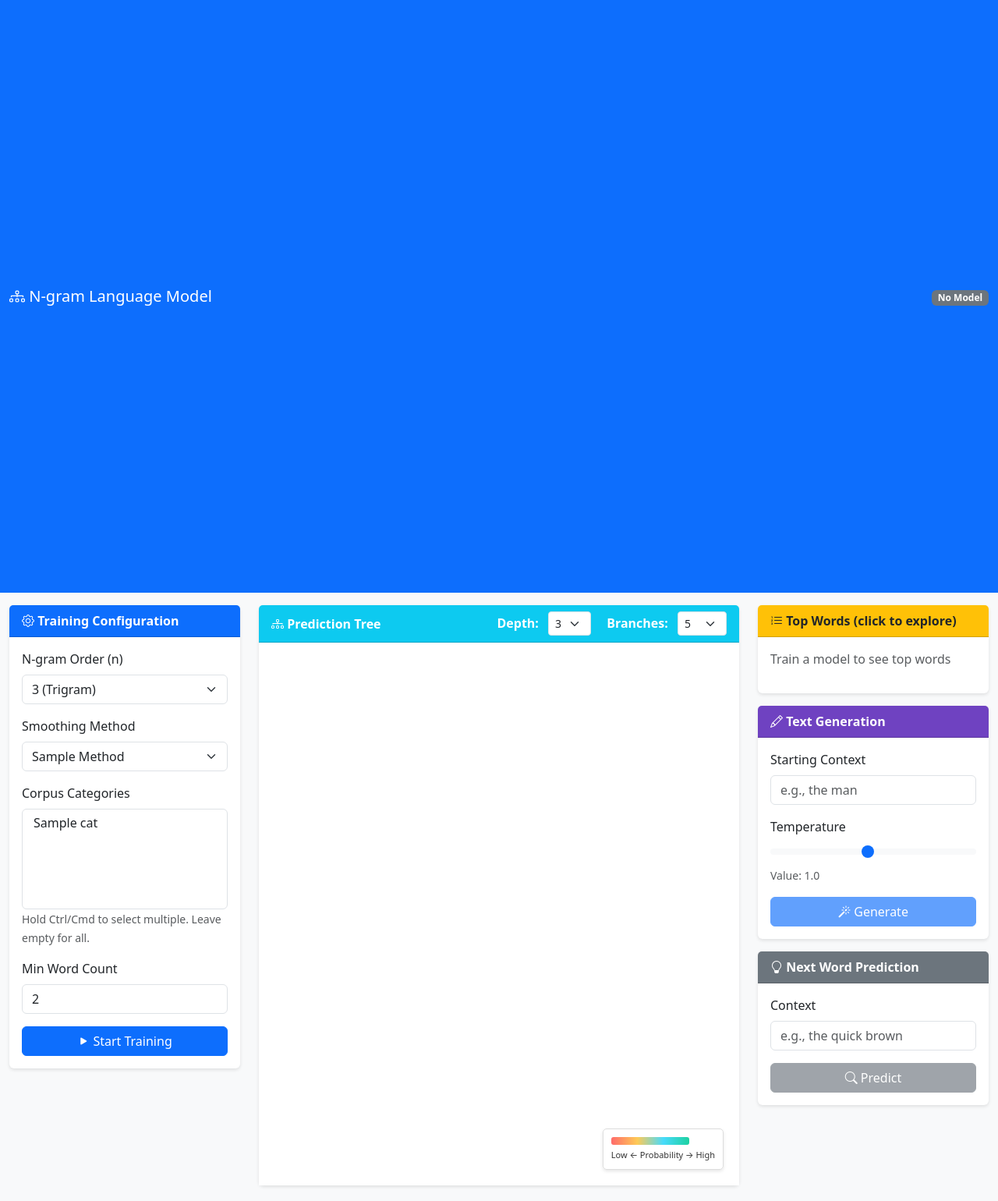
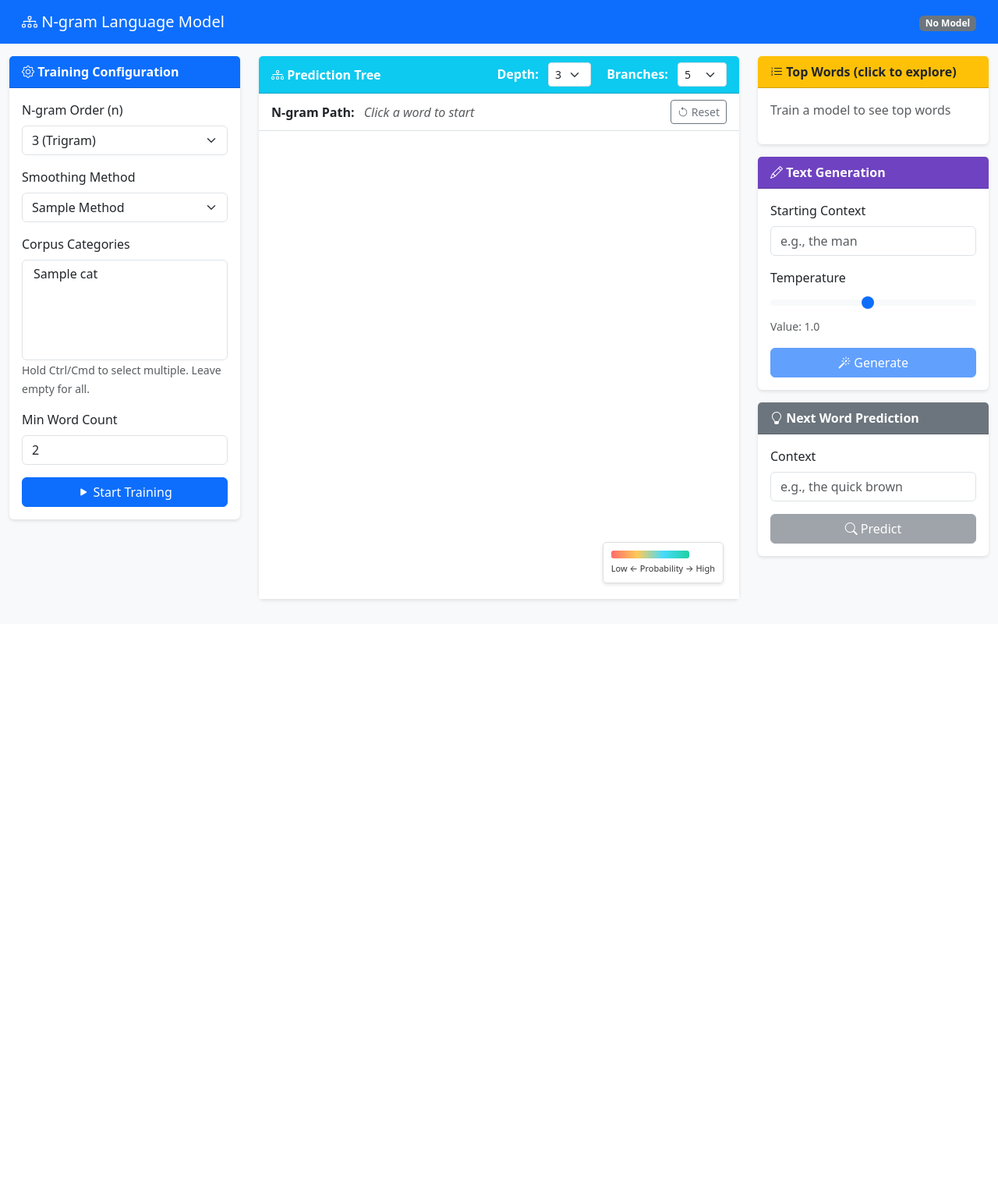
Before and after one commit to lenbinus/nlp, a Flask app: template web/templates/index.html in a window 1280 px wide. Shown: the whole page at 78% size. After the commit the page ends 772 px from the top, so only its background shows below. Run offline with Flask 3, Linux system fonts and the light colour scheme; the template is opened without the code that fills it: most values are stand-ins (such as "Sample title", 1, 10 or a date in 2020).

Commit message:
fix: Navbar height, add n-gram path tracking with reset
- Fixed navbar taking too much vertical space
- Added n-gram path display showing selected word sequence
- Probabilities now based on full n-gram context, not just last word
- Added Reset button to start fresh n-gram exploration
- Context passed to API for proper conditional probability calculation

```diff
--- a/web/app.py
+++ b/web/app.py
@@ -58,7 +58,8 @@ class TreeNode:
 
 
 def build_prediction_tree(model: NGramModel, start_word: str,
-                          depth: int = 3, branching: int = 5) -> TreeNode:
+                          depth: int = 3, branching: int = 5,
+                          context: Optional[List[str]] = None) -> TreeNode:
     """
     Build a tree of predictions starting from a word.
 
@@ -73,11 +74,11 @@ def build_prediction_tree(model: NGramModel, start_word: str,
     """
     n = model.n
 
-    def build_node(context: tuple, current_depth: int) -> List[TreeNode]:
+    def build_node(ctx: tuple, current_depth: int) -> List[TreeNode]:
         if current_depth >= depth:
             return None
 
-        predictions = model.get_next_word_distribution(context, top_k=branching)
+        predictions = model.get_next_word_distribution(ctx, top_k=branching)
 
         children = []
         for word, prob in predictions:
@@ -85,26 +86,37 @@ def build_prediction_tree(model: NGramModel, start_word: str,
                 continue
 
             # Get count for this word in context
-            ngram = context + (word,)
+            ngram = ctx + (word,)
             count = model.ngram_counts.get(ngram, 0)
 
-            # Build new context for children
-            new_context = context[1:] + (word,) if len(context) >= n - 1 else context + (word,)
+            # Build new context for children (keep last n-1 words)
+            new_ctx = (ctx + (word,))[-(n-1):] if n > 1 else tuple()
 
             node = TreeNode(
                 word=word,
                 probability=prob,
                 count=count,
-                children=build_node(new_context, current_depth + 1)
+                children=build_node(new_ctx, current_depth + 1)
             )
             children.append(node)
 
         return children if children else None
 
-    # Initial context
-    initial_context = ('<s>',) * (n - 2) + (start_word,) if n > 1 else (start_word,)
-    if n == 1:
-        initial_context = tuple()
+    # Build initial context from provided context or default
+    if context and len(context) > 0:
+        # Use the provided context (last n-1 words for n-gram)
+        if n > 1:
+            initial_context = tuple(context[-(n-1):])
+            # Pad with start tokens if needed
+            if len(initial_context) < n - 1:
+                initial_context = ('<s>',) * (n - 1 - len(initial_context)) + initial_context
+        else:
+            initial_context = tuple()
+    else:
+        # Default: use start tokens + start_word
+        initial_context = ('<s>',) * (n - 2) + (start_word,) if n > 1 else tuple()
+        if n == 1:
+            initial_context = tuple()
 
     root = TreeNode(
         word=start_word,
@@ -303,12 +315,16 @@ def api_tree():
     start_word = request.args.get('word', 'the')
     depth = request.args.get('depth', 3, type=int)
     branching = request.args.get('branching', 5, type=int)
+    context_str = request.args.get('context', '')
+
+    # Parse context from space-separated string
+    context = context_str.lower().split() if context_str.strip() else None
 
     # Limit depth and branching for performance
     depth = min(depth, 5)
     branching = min(branching, 10)
 
-    tree = build_prediction_tree(model, start_word, depth, branching)
+    tree = build_prediction_tree(model, start_word, depth, branching, context=context)
 
     return jsonify(tree.to_dict())
 
--- a/web/static/css/style.css
+++ b/web/static/css/style.css
@@ -1,16 +1,15 @@
 /* N-gram Language Model Dashboard Styles */
 
-html, body {
-    height: 100%;
+body {
     background-color: #f8f9fa;
 }
 
-.container-fluid {
-    height: calc(100vh - 56px);
+.navbar {
+    padding: 0.5rem 1rem;
 }
 
-.container-fluid > .row {
-    height: 100%;
+#tree-container {
+    min-height: 550px;
 }
 
 .card {
--- a/web/static/js/tree.js
+++ b/web/static/js/tree.js
@@ -197,9 +197,11 @@ function handleMouseOut(event, d) {
 function handleClick(event, d) {
     if (d.depth === 0) return;  // Don't re-click root
 
-    // Update tree with clicked word as root
-    currentWord = d.data.name;
-    updateTree(d.data.name);
+    // Update tree with clicked word as root (updateTree is defined in index.html)
+    if (typeof updateTree === 'function') {
+        currentWord = d.data.name;
+        updateTree(d.data.name, true);  // true = add to path
+    }
 }
 
 // Handle window resize
--- a/web/templates/index.html
+++ b/web/templates/index.html
@@ -96,8 +96,8 @@
             </div>
 
             <!-- Center Panel: Visualization -->
-            <div class="col-md-6 d-flex flex-column">
-                <div class="card flex-grow-1 d-flex flex-column">
+            <div class="col-md-6">
+                <div class="card">
                     <div class="card-header bg-info text-white d-flex justify-content-between align-items-center">
                         <span><i class="bi bi-diagram-3"></i> Prediction Tree</span>
                         <div>
@@ -116,7 +116,21 @@
                             </select>
                         </div>
                     </div>
-                    <div class="card-body p-0 flex-grow-1" style="min-height: 600px;">
+                    <!-- N-gram Path Display -->
+                    <div class="card-body py-2 border-bottom" id="ngram-path-container">
+                        <div class="d-flex justify-content-between align-items-center">
+                            <div>
+                                <strong class="me-2">N-gram Path:</strong>
+                                <span id="ngram-path" class="text-primary">
+                                    <em class="text-muted">Click a word to start</em>
+                                </span>
+                            </div>
+                            <button class="btn btn-sm btn-outline-secondary" id="reset-ngram-btn" title="Reset n-gram path">
+                                <i class="bi bi-arrow-counterclockwise"></i> Reset
+                            </button>
+                        </div>
+                    </div>
+                    <div class="card-body p-0">
                         <div id="tree-container"></div>
                     </div>
                 </div>
@@ -193,6 +207,7 @@
         // State
         let modelReady = false;
         let currentWord = 'the';
+        let ngramPath = [];  // Track selected words for n-gram context
 
         // DOM elements
         const trainingForm = document.getElementById('training-form');
@@ -289,8 +304,8 @@
                     generateBtn.disabled = false;
                     predictBtn.disabled = false;
 
-                    // Initial tree
-                    updateTree('the');
+                    // Initial tree (reset path and start fresh)
+                    resetNgramPath();
                 }
 
             } catch (error) {
@@ -338,8 +353,10 @@
                 // Add click handlers
                 document.querySelectorAll('.word-badge').forEach(badge => {
                     badge.addEventListener('click', () => {
+                        // Reset path and start fresh with clicked word
+                        ngramPath = [];
                         currentWord = badge.dataset.word;
-                        updateTree(currentWord);
+                        updateTree(currentWord, true);
                     });
                 });
 
@@ -349,14 +366,23 @@
         }
 
         // Update tree visualization
-        async function updateTree(word) {
+        async function updateTree(word, addToPath = true) {
             if (!modelReady) return;
+
+            // Update n-gram path
+            if (addToPath && word) {
+                ngramPath.push(word);
+            }
+            updateNgramPathDisplay();
 
             const depth = parseInt(document.getElementById('tree-depth').value);
             const branching = parseInt(document.getElementById('tree-branching').value);
 
+            // Build context from n-gram path (use last n-1 words)
+            const context = ngramPath.join(' ');
+
             try {
-                const response = await fetch(`/api/tree?word=${encodeURIComponent(word)}&depth=${depth}&branching=${branching}`);
+                const response = await fetch(`/api/tree?word=${encodeURIComponent(word)}&depth=${depth}&branching=${branching}&context=${encodeURIComponent(context)}`);
                 const data = await response.json();
 
                 if (data.error) {
@@ -370,6 +396,31 @@
                 console.error('Error loading tree:', error);
             }
         }
+
+        // Update n-gram path display
+        function updateNgramPathDisplay() {
+            const pathEl = document.getElementById('ngram-path');
+            if (ngramPath.length === 0) {
+                pathEl.innerHTML = '<em class="text-muted">Click a word to start</em>';
+            } else {
+                pathEl.innerHTML = ngramPath.map((w, i) =>
+                    `<span class="badge bg-primary me-1">${w}</span>`
+                ).join('<i class="bi bi-arrow-right mx-1"></i>');
+            }
+        }
+
+        // Reset n-gram path
+        function resetNgramPath() {
+            ngramPath = [];
+            currentWord = 'the';
+            updateNgramPathDisplay();
+            if (modelReady) {
+                updateTree('the', false);
+            }
+        }
+
+        // Reset button handler
+        document.getElementById('reset-ngram-btn').addEventListener('click', resetNgramPath);
 
         // Tree controls change
         document.getElementById('tree-depth').addEventListener('change', () => updateTree(currentWord));
@@ -443,7 +494,7 @@
                         loadTopWords();
                         generateBtn.disabled = false;
                         predictBtn.disabled = false;
-                        updateTree('the');
+                        resetNgramPath();  // Start fresh
                     }
                 }
             } catch (error) {
```
